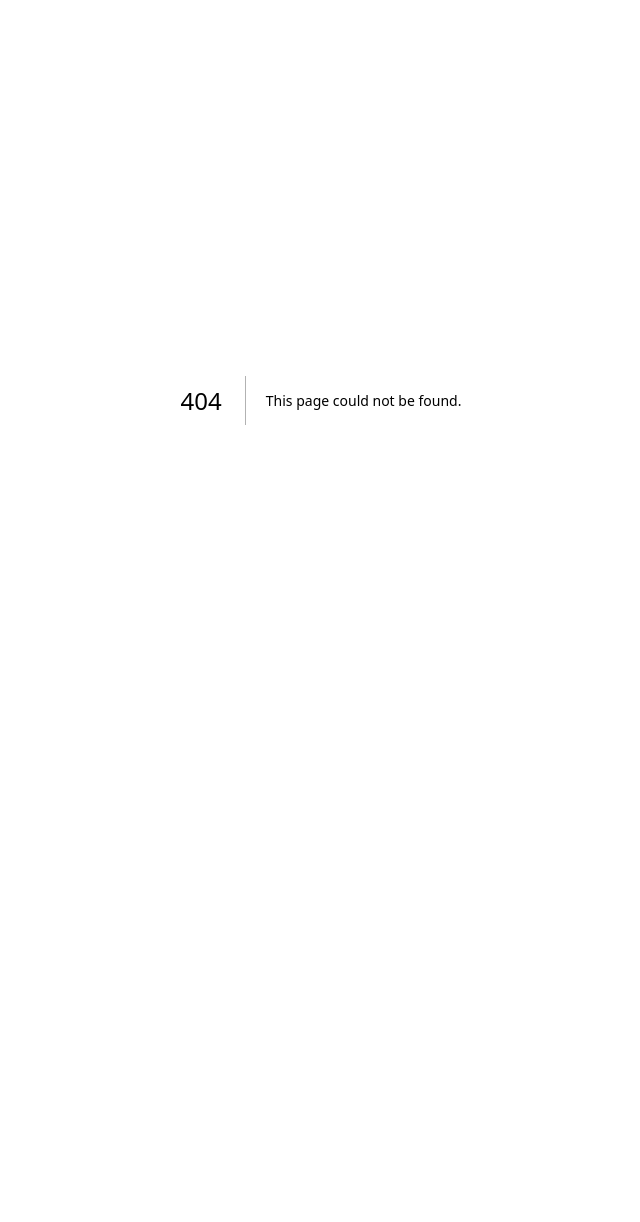
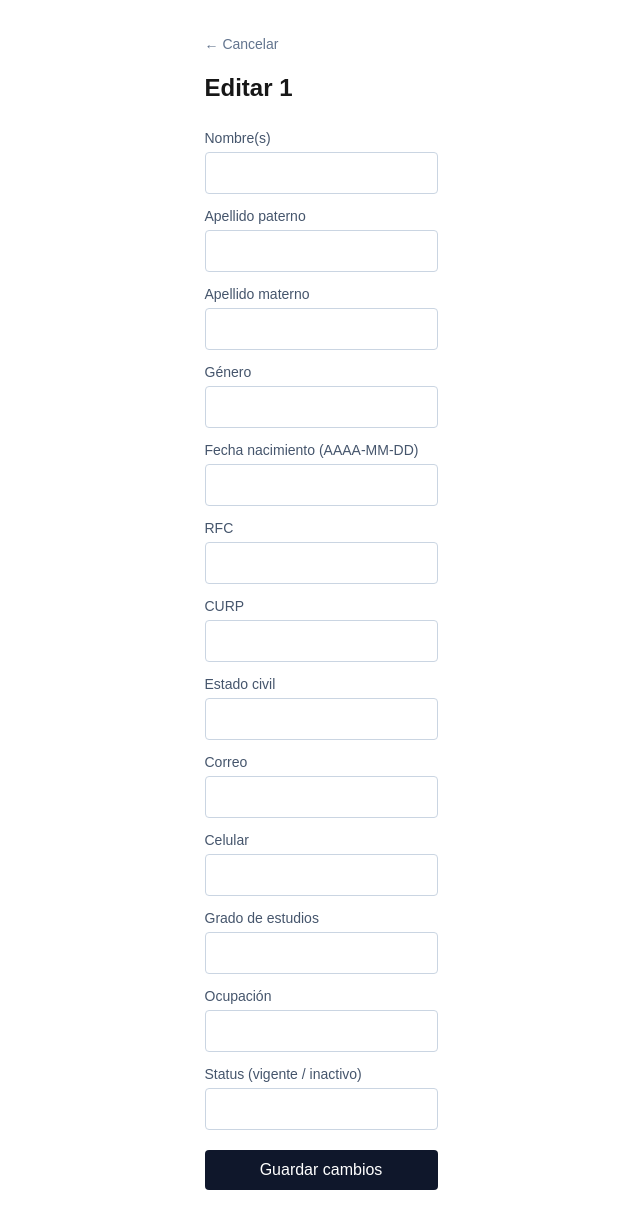
Before and after one commit to claudiobustamante-bioongo/bioongo-crm, a Next.js app: page /cliente/1/editar in a window 1280 px wide. Before the commit this address had no page. Shown: the whole page, without its empty margins (319-959 px from the left). Before the commit the page ends 800 px from the top, so only its background shows below. Built offline with nearby package versions, Linux system fonts and the light colour scheme; no server answers; the database is empty.

Commit message:
Día 22: CRUD completo, carga EISP, fichas y tabla de cotejo

```diff
--- /dev/null
+++ b/app/cliente/[codigo]/editar/page.tsx
@@ -0,0 +1,92 @@
+'use client';
+import { useState, useEffect } from 'react';
+import { useParams, useRouter } from 'next/navigation';
+import { supabase } from '@/lib/supabase';
+import Link from 'next/link';
+
+const CAMPOS = [
+  { key: 'nombre', label: 'Nombre(s)' },
+  { key: 'apellido_paterno', label: 'Apellido paterno' },
+  { key: 'apellido_materno', label: 'Apellido materno' },
+  { key: 'genero', label: 'Género' },
+  { key: 'fecha_nacimiento', label: 'Fecha nacimiento (AAAA-MM-DD)' },
+  { key: 'rfc', label: 'RFC' },
+  { key: 'curp', label: 'CURP' },
+  { key: 'estado_civil', label: 'Estado civil' },
+  { key: 'correo', label: 'Correo' },
+  { key: 'celular', label: 'Celular' },
+  { key: 'grado_estudios', label: 'Grado de estudios' },
+  { key: 'ocupacion', label: 'Ocupación' },
+  { key: 'status', label: 'Status (vigente / inactivo)' },
+];
+
+export default function EditarCliente() {
+  const { codigo } = useParams<{ codigo: string }>();
+  const router = useRouter();
+  const [form, setForm] = useState<Record<string, string>>({});
+  const [cargando, setCargando] = useState(true);
+  const [mensaje, setMensaje] = useState('');
+
+  useEffect(() => {
+    async function cargar() {
+      const { data } = await supabase
+        .from('clientes')
+        .select('*')
+        .eq('codigo_cliente', codigo)
+        .single();
+      if (data) {
+        const limpio: Record<string, string> = {};
+        CAMPOS.forEach((c) => { limpio[c.key] = data[c.key] ?? ''; });
+        setForm(limpio);
+      }
+      setCargando(false);
+    }
+    cargar();
+  }, [codigo]);
+
+  async function guardar() {
+    const datos: Record<string, string | null> = {};
+    Object.keys(form).forEach((k) => { datos[k] = form[k] === '' ? null : form[k]; });
+
+    const { error } = await supabase
+      .from('clientes')
+      .update(datos)
+      .eq('codigo_cliente', codigo);
+
+    if (error) {
+      setMensaje('Error: ' + error.message);
+    } else {
+      router.push(`/cliente/${codigo}`);
+    }
+  }
+
+  if (cargando) return <main className="p-8 max-w-xl mx-auto">Cargando…</main>;
+
+  return (
+    <main className="p-8 max-w-xl mx-auto">
+      <Link href={`/cliente/${codigo}`} className="text-sm text-slate-500 hover:text-slate-800">← Cancelar</Link>
+      <h1 className="text-2xl font-semibold mt-4 mb-6">Editar {codigo}</h1>
+
+      <div className="flex flex-col gap-3">
+        {CAMPOS.map((c) => (
+          <div key={c.key} className="flex flex-col gap-1">
+            <label className="text-sm text-slate-600">{c.label}</label>
+            <input
+              type="text"
+              value={form[c.key] ?? ''}
+              onChange={(e) => setForm({ ...form, [c.key]: e.target.value })}
+              className="border border-slate-300 rounded px-3 py-2"
+            />
+          </div>
+        ))}
+        <button
+          onClick={guardar}
+          className="bg-slate-900 text-white rounded py-2 mt-2 hover:bg-slate-700"
+        >
+          Guardar cambios
+        </button>
+        {mensaje && <p className="text-sm text-red-600 mt-2">{mensaje}</p>}
+      </div>
+    </main>
+  );
+}
--- a/app/cliente/[codigo]/page.tsx
+++ b/app/cliente/[codigo]/page.tsx
@@ -1,5 +1,7 @@
 import { supabase } from '@/lib/supabase';
 import Link from 'next/link';
+
+export const dynamic = 'force-dynamic';
 
 export default async function FichaCliente({
   params,
--- a/app/tabla/page.tsx
+++ b/app/tabla/page.tsx
@@ -1,5 +1,7 @@
 import { supabase } from '@/lib/supabase';
 import Link from 'next/link';
+
+export const dynamic = 'force-dynamic';
 
 const COLUMNAS = [
   { key: 'nombre_completo', label: 'Nombre' },
@@ -41,6 +43,7 @@ export default async function Tabla() {
           <thead>
             <tr className="bg-slate-50 border-b border-slate-200 text-left">
               <th className="px-3 py-2 font-medium text-slate-600">Código</th>
+              <th className="px-3 py-2 font-medium text-slate-600">Status</th>
               {COLUMNAS.map((col) => (
                 <th key={col.key} className="px-3 py-2 font-medium text-slate-600">{col.label}</th>
               ))}
@@ -56,6 +59,15 @@ export default async function Tabla() {
                     <Link href={`/cliente/${fila.codigo_cliente}`} className="text-slate-900 hover:underline font-medium">
                       {fila.codigo_cliente}
                     </Link>
+                  </td>
+                  <td className="px-3 py-2">
+                    <span className={`text-xs px-2 py-0.5 rounded font-medium ${
+                      fila.status === 'vigente'
+                        ? 'bg-green-100 text-green-700'
+                        : 'bg-slate-100 text-slate-500'
+                    }`}>
+                      {fila.status ?? '—'}
+                    </span>
                   </td>
                   {COLUMNAS.map((col) => {
                     const valor = fila[col.key as keyof typeof fila];
```
